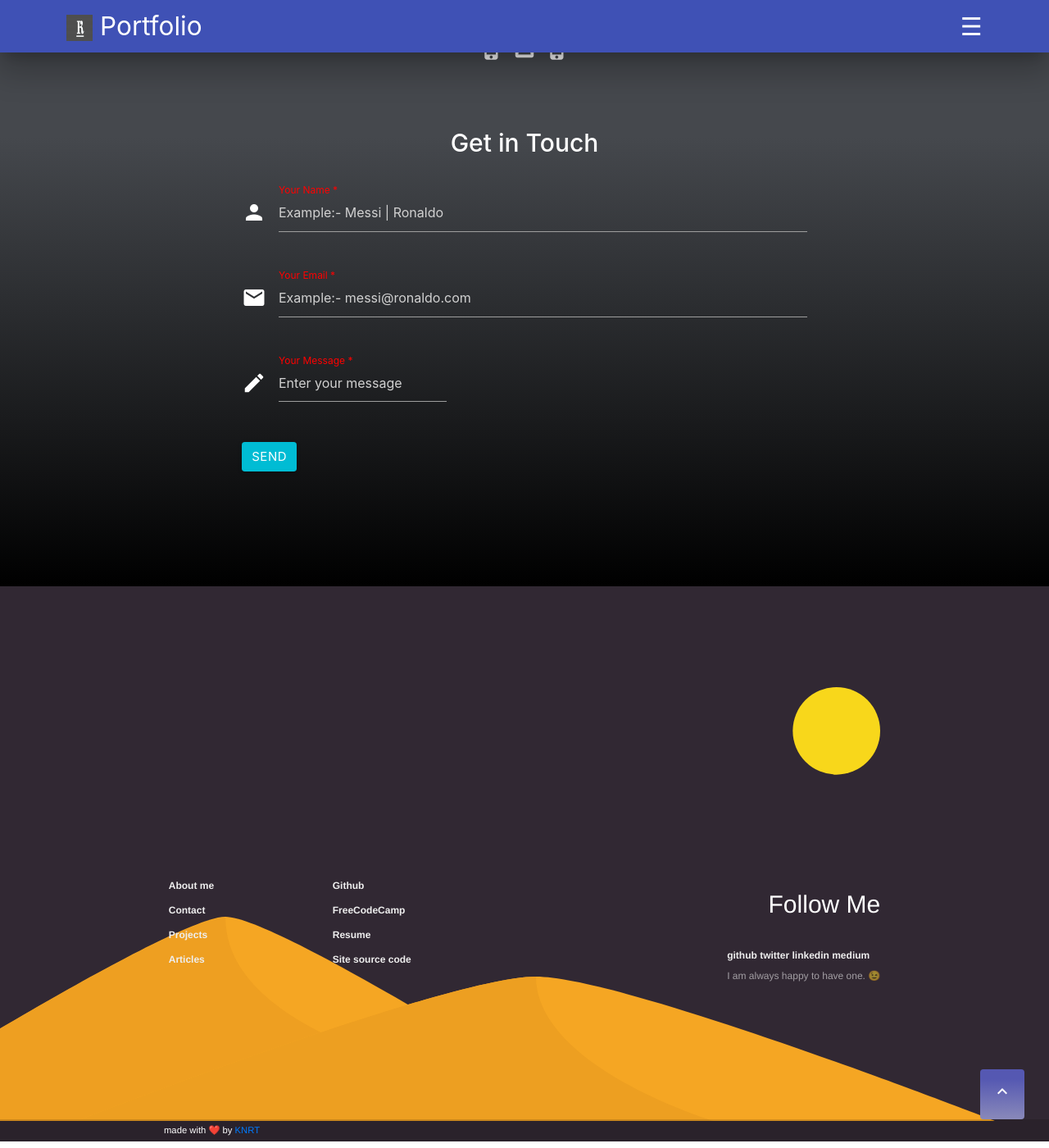
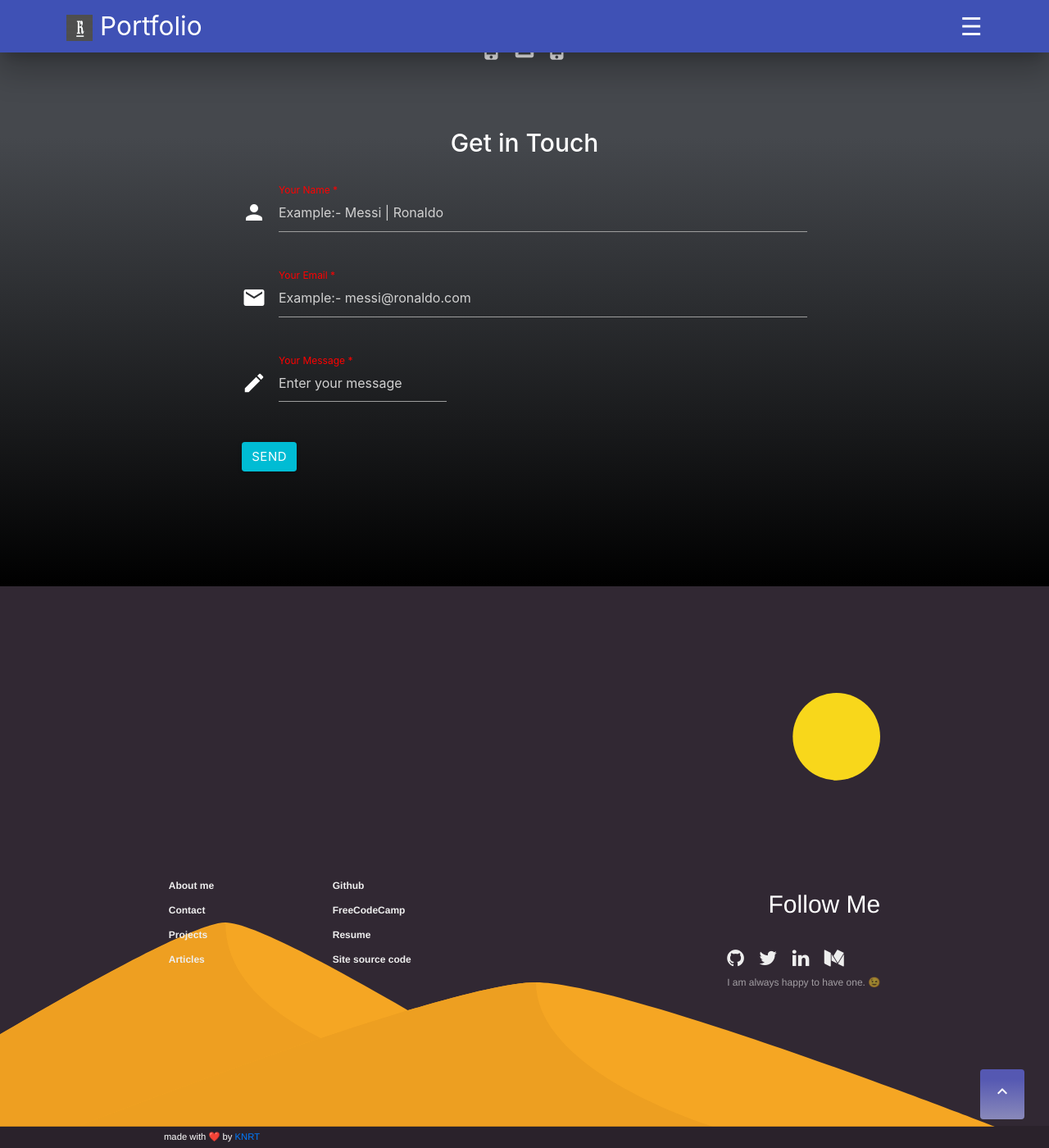
Before and after one commit to knrt10/knrt10.github.io, a Jekyll site: the page built from index.html, in a window 1280 px wide and 1400 px high, scrolled down 4787 px. Shown: the whole window at 82% size. Built offline with Jekyll 4.4.1, drawn with Linux system fonts in a browser that asks for light colours; nearby versions of some CDN libraries; emoji names are drawn with the system emoji font.

Commit message:
Added icons

```diff
--- a/_includes/footer.html
+++ b/_includes/footer.html
@@ -33,10 +33,10 @@
         <div class="foot-form-cont">
           <div class="foot-form-title">Follow Me</div>
           <div class="foot-list-item">
-            <a href="{{site.github_url}}" target="_blank" class="foot-list-item-anchor">github</a>
-            <a href="{{site.twitter_url}}" target="_blank" class="foot-list-item-anchor">twitter</a>
-            <a href="{{site.linkedIn_url}}" target="_blank" class="foot-list-item-anchor">linkedin</a>
-            <a href="{{site.medium_url}}" target="_blank" class="foot-list-item-anchor">medium</a>
+            <a href="{{site.github_url}}" target="_blank" class="foot-list-item-anchor"><i class="fa fa-github fa-2x"></i></a>
+            <a href="{{site.twitter_url}}" target="_blank" class="foot-list-item-anchor"><i class="fa fa-twitter fa-2x"></i></a>
+            <a href="{{site.linkedIn_url}}" target="_blank" class="foot-list-item-anchor"><i class="fa fa-linkedin fa-2x"></i></a>
+            <a href="{{site.medium_url}}" target="_blank" class="foot-list-item-anchor"><i class="fa fa-medium fa-2x"></i></a>
           </div>
           <div class="foot-form-desc">I am always happy to have one. :wink:</div>
         </div>
--- a/_layouts/default.html
+++ b/_layouts/default.html
@@ -18,6 +18,8 @@
   <!-- Compiled and minified CSS -->
   <link rel="stylesheet" href="https://cdnjs.cloudflare.com/ajax/libs/materialize/1.0.0-beta/css/materialize.min.css">
   <link href="https://fonts.googleapis.com/icon?family=Material+Icons" rel="stylesheet">
+  <!-- Font Awesome -->
+  <link rel="stylesheet" href="https://cdnjs.cloudflare.com/ajax/libs/font-awesome/4.7.0/css/font-awesome.min.css">
   <!-- Compiled and minified JavaScript -->
   <script src="https://cdnjs.cloudflare.com/ajax/libs/materialize/1.0.0-beta/js/materialize.min.js"></script>
   <!-- bootstrapcdn CSS-->
--- a/assets/css/footer.css
+++ b/assets/css/footer.css
@@ -29,7 +29,7 @@
   overflow: hidden;
   height:600px;
   position:relative;
-  top:290px;
+  top:297px;
 }
 
 .svg-footer {
@@ -55,6 +55,7 @@
 .foot-list-item-anchor {
   color: rgba(238, 238, 238, 4.8);
   font-weight: bold;
+  margin: 0 15px 5px 0;
 }
 
 .foot-list {
@@ -118,6 +119,6 @@
     }
 
   .header-footer {
-    top:70px;
+    top:77px;
   }
 }
--- a/index.html
+++ b/index.html
@@ -198,6 +198,7 @@ layout: default
           </form>
       </div>
     </div>
-  </div>
+  </div
+  >
 
 </div>
```
